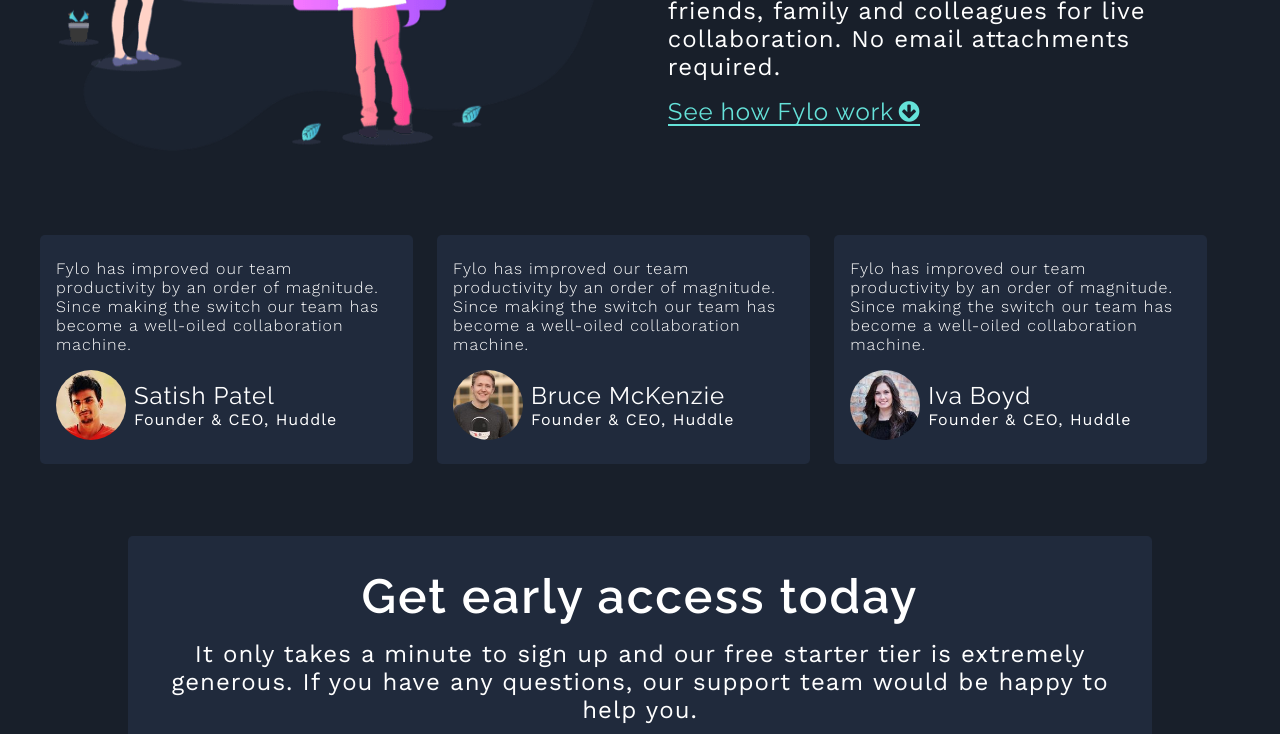
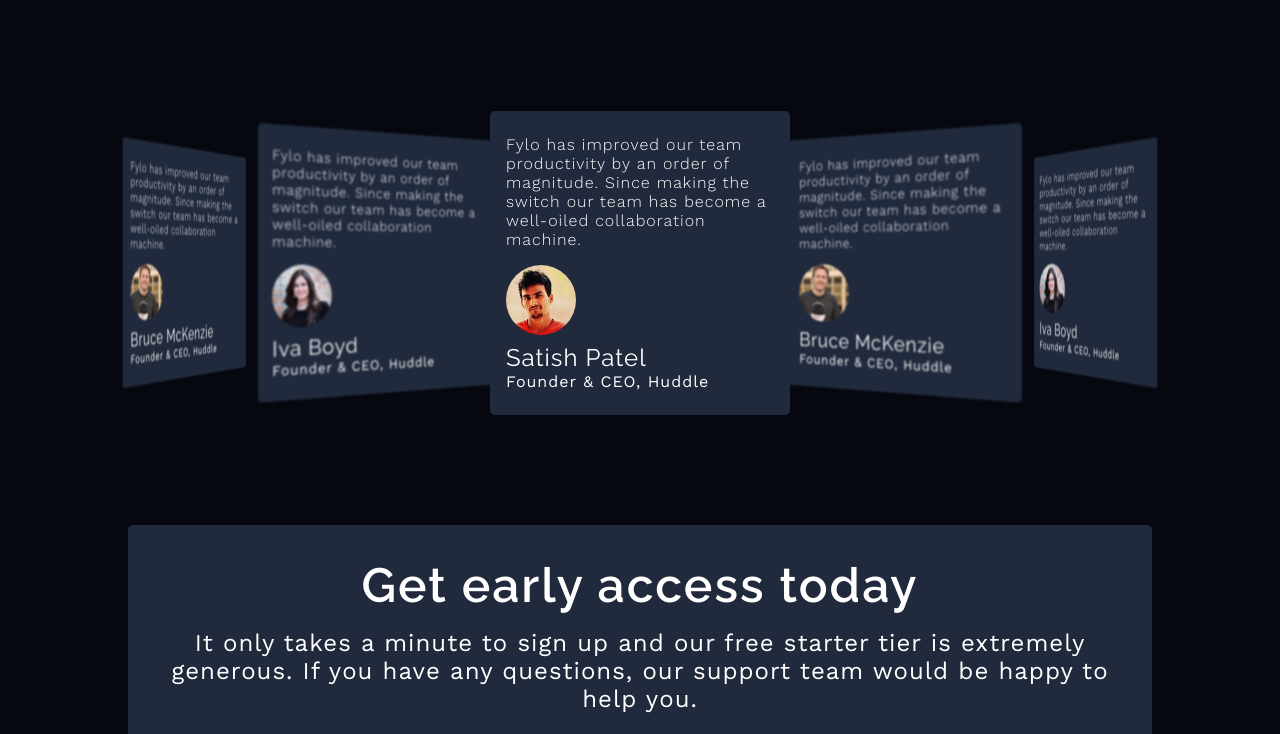
Before and after one commit to shagor-coder/fylo-dark-theme, a website: page index.html in a window 1280 px wide. Shown: the part 2066-2800 px from the top of the page. Drawn offline with nearby package versions, Linux system fonts and the light colour scheme.

Commit message:
Bug Fixing

```diff
--- a/index.html
+++ b/index.html
@@ -6,9 +6,10 @@
     <meta http-equiv="X-UA-Compatible" content="ie=edge">
     <meta name="description" content="">
     <meta name="keywords" content="">
-    <link rel="shortcut icon" href="./src/img/favicon-32x32.png" type="image/x-icon">
+    <link rel="shortcut icon" href="src/img/favicon-32x32.png" type="image/x-icon">
     <!-- BootStrap & Font Awesome -->
-    <link rel="stylesheet" href="./src/css/font-awesome.min.css">
+    <link rel="stylesheet" href="https://unpkg.com/swiper/swiper-bundle.min.css" />
+    <link rel="stylesheet" href="src/css/font-awesome.min.css">
     <!-- Custom CSS -->
     <link rel="stylesheet" href="dist/style.css">
     <title>Fylo</title>
@@ -161,8 +162,10 @@
     <!-- Teams -->
     <section class="teams padding__y" id="teams">
         <div class="container">
-            <div class="row">
-                <div class="row__cl-lg-33 row__cl-sm-100">
+
+            <div class="swiper-container mySwiper">
+                <div class="swiper-wrapper">
+                <div class="swiper-slide">
                     <div class="card">
                         <p class="card__des">
                             Fylo has improved our team productivity by an order of magnitude. Since making the switch our team has become a well-oiled collaboration machine.
@@ -176,7 +179,8 @@
                         </div>
                     </div>
                 </div>
-                <div class="row__cl-lg-33 row__cl-sm-100">
+
+                <div class="swiper-slide">
                     <div class="card">
                         <p class="card__des">
                             Fylo has improved our team productivity by an order of magnitude. Since making the switch our team has become a well-oiled collaboration machine.
@@ -190,7 +194,8 @@
                         </div>
                     </div>
                 </div>
-                <div class="row__cl-lg-33 row__cl-sm-100">
+
+                <div class="swiper-slide">
                     <div class="card">
                         <p class="card__des">
                             Fylo has improved our team productivity by an order of magnitude. Since making the switch our team has become a well-oiled collaboration machine.
@@ -207,7 +212,8 @@
             </div>
         </div>
     </section>
-    <!-- Teams End -->
+    <!-- Teams Ends -->
+
 
     <!-- Access -->
     <section class="access padding__y" id="access">
@@ -229,6 +235,7 @@
         </div>
     </section>
     <!-- Access Ends -->
+
 
     <!-- Footer -->
     <section class="footer padding__y" id="footer">
@@ -286,37 +293,9 @@
     </section>
     <!-- Footer Ends -->
 
-
-
-
-
-
-
-
-
-
-
-
-
-
-
-
-
-
-
-
-
-
-
-
-
-
-
-
-
-
-
-   <!-- Custom Js -->
-   <script src="src/js/script.js"></script>
+    <!-- Swiper Js  -->
+    <script src="https://unpkg.com/swiper/swiper-bundle.min.js"></script>
+    <!-- Custom Js -->
+    <script src="src/js/script.js"></script>
 </body>
 </html>
--- a/package.json
+++ b/package.json
@@ -1,11 +1,11 @@
 {
-  "name": "Glozzom",
+  "name": "fylo-dark",
   "version": "1.0.0",
   "main": "index.js",
   "dependencies": {
     "bootstrap": "^5.0.0-beta1",
     "bootstrap-icons": "^1.3.0",
-    "browser-sync": "^2.26.13",
+    "browser-sync": "^2.26.14",
     "cssnano": "^4.1.10",
     "fontawesome": "^5.6.3",
     "g": "^2.0.1",
--- a/src/js/script.js
+++ b/src/js/script.js
@@ -9,7 +9,6 @@
 
 const errorField = document.querySelector('.error');
 
-// let emailFieldvalue = ''
 
 form.addEventListener("submit", (e) => {
     e.preventDefault();
@@ -24,6 +23,35 @@
 })
 
 
+// Scroll
+
+const mainHeader = document.querySelector('.header');
+
+window.addEventListener('scroll', () => {
+    mainHeader.classList.toggle('active', scrollY > 0)
+})
+
+
+// Swiper Js
+
+var swiper = new Swiper(".mySwiper", {
+    effect: "coverflow",
+    grabCursor: true,
+    centeredSlides: true,
+    slidesPerView: "auto",
+    coverflowEffect: {
+      rotate: 20,
+      stretch: 0,
+      depth: 100,
+      modifier: 2,
+      slideShadows: true,
+    },
+    // pagination: {
+    //   el: ".swiper-pagination",
+    // },
+
+    loop : true
+  });
 
 
 
--- a/src/scss/_global.scss
+++ b/src/scss/_global.scss
@@ -4,25 +4,50 @@
 html{
     font-size: 100%;
     scroll-behavior: smooth;
-    background: $DarkBlue;
     color: $White;
 }
-body,
 *,*::after,
 *::before{
     margin: 0;
     padding: 0;
     box-sizing: border-box;
-}p,span{
+}
+
+body{
+    width: 100%;
+    margin: 0;
+    padding: 0;
+    box-sizing: border-box;
+    background: url(../src/img/bg-curvy-desktop.svg), $DarkBlue;
+    background-repeat: no-repeat;
+    background-size: cover;
+    background-position: center bottom;
+    background-blend-mode: overlay;
+    -webkit-background-blend-mode: overlay;
+
+
+    @media (max-width:600px){
+        background: url(../src/img/bg-curvy-mobile.svg), $DarkBlue;
+        background-repeat: no-repeat;
+        background-size: 100%;
+        background-position: center center;
+        background-blend-mode: overlay;
+        -webkit-background-blend-mode: overlay;
+    }
+}
+
+p,span{
     font-family: 'Work Sans', sans-serif;
     font-size: 1.025rem;
     color: $White;
 }
+
 h1,h2,h3,h4,h5,button,a{
     font-family: 'Raleway', sans-serif;
     font-size: 1.025rem;
     color: $White;
 }
+
 ul,li,a{
     list-style: none;
     text-decoration: none;
@@ -44,7 +69,7 @@
 }
 // Screen Spacing
 .container{
-    max-width: 1400px;
+    max-width: 1200px;
     height: auto;
     margin: auto;
     padding: 0 2rem;
--- a/src/scss/_header.scss
+++ b/src/scss/_header.scss
@@ -1,6 +1,10 @@
 .header{
+    position: fixed;
+    top: 0;
+    left: 0;
     width: 100%;
     height: auto;
+    z-index: 999;
 
     .nav{
         width: 100%;
@@ -38,14 +42,21 @@
             &__links{
                 @include font300;
                 padding: .5rem .3rem;
-                opacity: .875;
-                transition-duration: 0ms;
+                color: $White;
 
                 &:hover{
-                    opacity: 1;
                     text-decoration: underline;
+                }
+
+                @media only screen and (min-width: 1200px){
+                    font-size: 1.3rem;
+                    font-weight: 500;
                 }
             }
         }
     }
+
+    &.active{
+        background: $DarkBlue;
+    }
 }
--- a/src/scss/_hero.scss
+++ b/src/scss/_hero.scss
@@ -1,10 +1,7 @@
 .hero{
+    padding-top: 5rem;
     width: 100%;
     min-height: 50vh;
-    background: url(../../src/img/bg-curvy-desktop.svg);
-    background-repeat: no-repeat;
-    background-position: center;
-    background-size: cover;
     position: relative;
 
     &__img{
@@ -15,8 +12,7 @@
         object-fit: cover;
 
         &__image{
-            width: 90%;
-            height: 100%;
+            max-width: 100%;
         }
     }
 
--- a/src/scss/_teams.scss
+++ b/src/scss/_teams.scss
@@ -2,6 +2,13 @@
     width: 100%;
     height: auto;
     margin: auto;
+
+    .swiper-container {
+        width: 100%;
+        padding-top: 50px;
+        padding-bottom: 50px;
+
+
 
         .card{
             padding: 1.5rem 1rem;
@@ -32,4 +39,24 @@
                 }
             }
         }
+
+
+        .swiper-slide {
+            background-position: center;
+            background-size: cover;
+            width: 300px;
+            height: 300px;
+            filter: blur(1px);
         }
+        .swiper-slide-active{
+            filter: blur(0);
+        }
+        .swiper-slide-shadow-left{
+            background-image: none;
+        }
+        .swiper-slide-shadow-right{
+            background-image: none;
+        }
+
+    }
+}
```
Also changed, not shown: dist/script.js, dist/style.css, 4 other files. Lines whose indentation alone changed are shown as unchanged.
